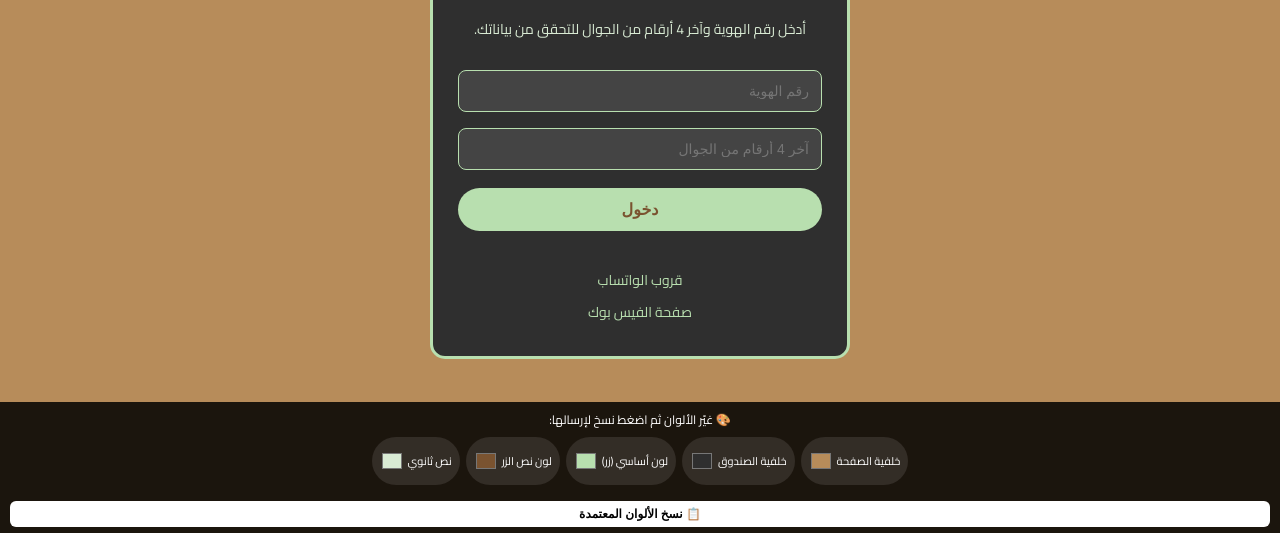
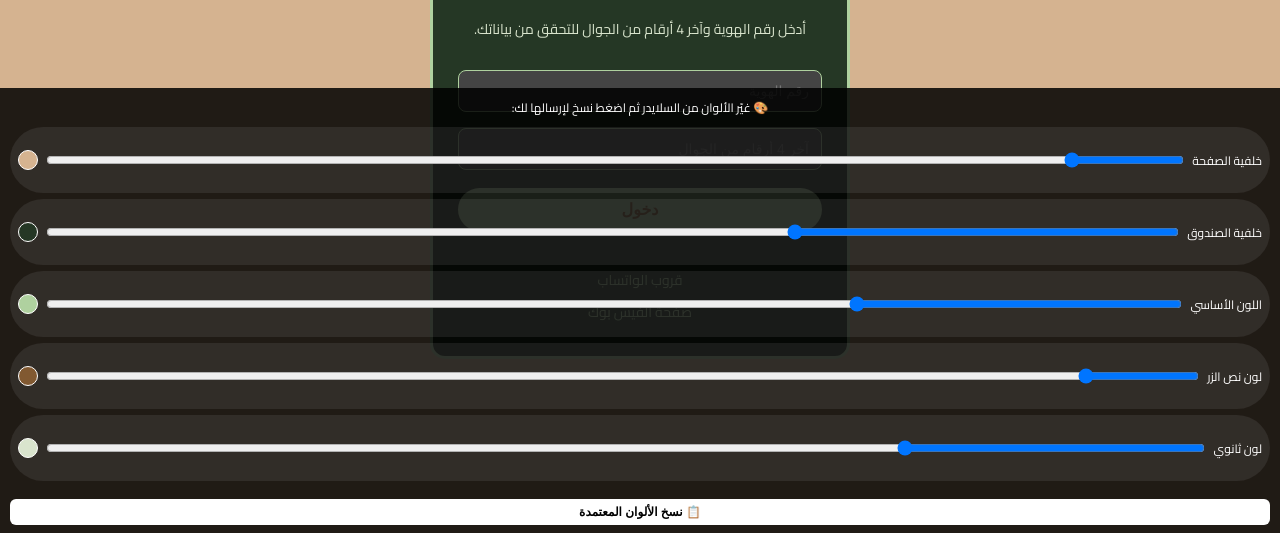
Before and after one commit to architako/test, a plain HTML site: page index.html in a window 1280 px wide. Shown: the part 267-800 px from the top of the page. Drawn offline with Linux system fonts and the light colour scheme.

Commit message:
Update index.html

```diff
--- a/index.html
+++ b/index.html
@@ -5,7 +5,7 @@
   <meta name="viewport" content="width=device-width, initial-scale=1.0">
   <title>تسجيل الدخول - مخيم الهلال الجنوبي</title>
 
-  <!-- استدعاء خط Cairo من Google Fonts -->
+  <!-- استدعاء خط Cairo -->
   <link rel="preconnect" href="https://fonts.googleapis.com">
   <link rel="preconnect" href="https://fonts.gstatic.com" crossorigin>
   <link href="https://fonts.googleapis.com/css2?family=Cairo:wght@400;600;700&display=swap" rel="stylesheet">
@@ -102,52 +102,74 @@
       min-height:20px;
     }
 
-    /* شريط ألوان أسفل الصفحة */
+    /* شريط ألوان */
     .theme-bar {
-      position: fixed;
-      bottom: 0;
-      right: 0;
-      left: 0;
       background: rgba(0,0,0,0.85);
-      padding: 6px 10px;
+      padding: 8px 10px;
       display: flex;
       flex-direction: column;
-      align-items: center;
-      gap: 6px;
+      align-items: stretch;
+      gap: 8px;
       z-index: 999;
       direction: rtl;
+      font-size: 12px;
     }
 
     .theme-bar-title {
       color: #fff;
-      font-size: 12px;
+      text-align: center;
     }
 
     .color-controls {
       display: flex;
-      flex-wrap: wrap;
+      flex-direction: column;
       gap: 6px;
-      justify-content: center;
     }
 
-    .color-controls label {
+    .color-row {
       display: flex;
       align-items: center;
-      gap: 4px;
-      font-size: 11px;
+      gap: 8px;
       color: #fff;
-      background: rgba(255,255,255,0.10);
+      background: rgba(255,255,255,0.08);
       padding: 4px 8px;
       border-radius: 999px;
     }
 
-    .color-controls input[type="color"] {
-      width: 24px;
-      height: 24px;
-      border: none;
-      padding: 0;
-      background: transparent;
-      cursor: pointer;
+    .color-row span.label {
+      white-space: nowrap;
+    }
+
+    .color-row input[type="range"] {
+      flex: 1;
+    }
+
+    .color-swatch {
+      width: 18px;
+      height: 18px;
+      border-radius: 50%;
+      border: 1px solid #fff;
+      flex-shrink: 0;
+    }
+
+    /* على الشاشات الكبيرة يكون ثابت أسفل */
+    @media (min-width: 601px) {
+      .theme-bar {
+        position: fixed;
+        right: 0;
+        left: 0;
+        bottom: 0;
+      }
+      .box {
+        margin-bottom: 110px;
+      }
+    }
+
+    /* على الجوال يكون عادي داخل الصفحة (بدون مشاكل بوب أب) */
+    @media (max-width: 600px) {
+      .box {
+        margin: 20px auto 20px;
+      }
     }
   </style>
 </head>
@@ -173,30 +195,40 @@
     </div>
   </div>
 
-  <!-- شريط التحكم في ألوان الموقع -->
+  <!-- شريط الألوان -->
   <div class="theme-bar">
-    <span class="theme-bar-title">🎨 غيّر الألوان ثم اضغط نسخ لإرسالها:</span>
+    <div class="theme-bar-title">🎨 غيّر الألوان من السلايدر ثم اضغط نسخ لإرسالها لك:</div>
 
     <div class="color-controls">
-      <label>خلفية الصفحة
-        <input type="color" data-var="--page-bg" value="#B78C5A">
-      </label>
+      <div class="color-row" data-var="--page-bg" data-s="45" data-l="70">
+        <span class="label">خلفية الصفحة</span>
+        <input type="range" min="0" max="360" value="30">
+        <span class="color-swatch"></span>
+      </div>
 
-      <label>خلفية الصندوق
-        <input type="color" data-var="--dark" value="#2F2F2F">
-      </label>
+      <div class="color-row" data-var="--dark" data-s="20" data-l="18">
+        <span class="label">خلفية الصندوق</span>
+        <input type="range" min="0" max="360" value="120">
+        <span class="color-swatch"></span>
+      </div>
 
-      <label>لون أساسي (زر)
-        <input type="color" data-var="--green" value="#B8DFAF">
-      </label>
+      <div class="color-row" data-var="--green" data-s="35" data-l="72">
+        <span class="label">اللون الأساسي</span>
+        <input type="range" min="0" max="360" value="100">
+        <span class="color-swatch"></span>
+      </div>
 
-      <label>لون نص الزر
-        <input type="color" data-var="--brown" value="#7A5330">
-      </label>
+      <div class="color-row" data-var="--brown" data-s="45" data-l="35">
+        <span class="label">لون نص الزر</span>
+        <input type="range" min="0" max="360" value="30">
+        <span class="color-swatch"></span>
+      </div>
 
-      <label>نص ثانوي
-        <input type="color" data-var="--soft" value="#D9EBD4">
-      </label>
+      <div class="color-row" data-var="--soft" data-s="30" data-l="85">
+        <span class="label">لون ثانوي</span>
+        <input type="range" min="0" max="360" value="90">
+        <span class="color-swatch"></span>
+      </div>
     </div>
 
     <button id="copyColorsBtn" style="
@@ -220,31 +252,42 @@
         msgEl.textContent = 'الرجاء ملء جميع الحقول.';
         return;
       }
-
       msgEl.textContent = '';
-
-      const params = new URLSearchParams({
-        national_id: nid,
-        phone: phone
-      });
-
+      const params = new URLSearchParams({ national_id: nid, phone: phone });
       window.location.href = 'result.html?' + params.toString() + '&v=' + Date.now();
     });
 
+    // دالة تحديث لون واحد من السطر
+    function updateColorRow(row) {
+      const varName = row.dataset.var;
+      const s = row.dataset.s;
+      const l = row.dataset.l;
+      const range = row.querySelector('input[type="range"]');
+      const h = range.value;
+      const color = `hsl(${h}, ${s}%, ${l}%)`;
 
-    // تحكم الألوان
-    document.querySelectorAll('.color-controls input[type="color"]').forEach(input => {
-      input.addEventListener('input', () => {
-        document.documentElement.style.setProperty(input.dataset.var, input.value);
-      });
+      document.documentElement.style.setProperty(varName, color);
+      const swatch = row.querySelector('.color-swatch');
+      swatch.style.background = color;
+    }
+
+    // تهيئة السطور عند التحميل + إضافة المستمعين
+    document.querySelectorAll('.color-row').forEach(row => {
+      const range = row.querySelector('input[type="range"]');
+      // أول تحديث
+      updateColorRow(row);
+      // تحديث مباشر عند تحريك السلايدر
+      range.addEventListener('input', () => updateColorRow(row));
     });
 
-    // نسخ الألوان المعتمدة
+    // نسخ الألوان
     document.getElementById("copyColorsBtn").addEventListener("click", () => {
       const style = getComputedStyle(document.documentElement);
       const vars = ["--page-bg","--dark","--green","--brown","--soft"];
       let text = "🎨 الألوان المعتمدة:\n\n";
-      vars.forEach(v => text += `${v}: ${style.getPropertyValue(v).trim()}\n`);
+      vars.forEach(v => {
+        text += `${v}: ${style.getPropertyValue(v).trim()}\n`;
+      });
       navigator.clipboard.writeText(text).then(() => {
         alert("تم نسخ الألوان! يمكنك لصقها وإرسالها 👍");
       });
```
